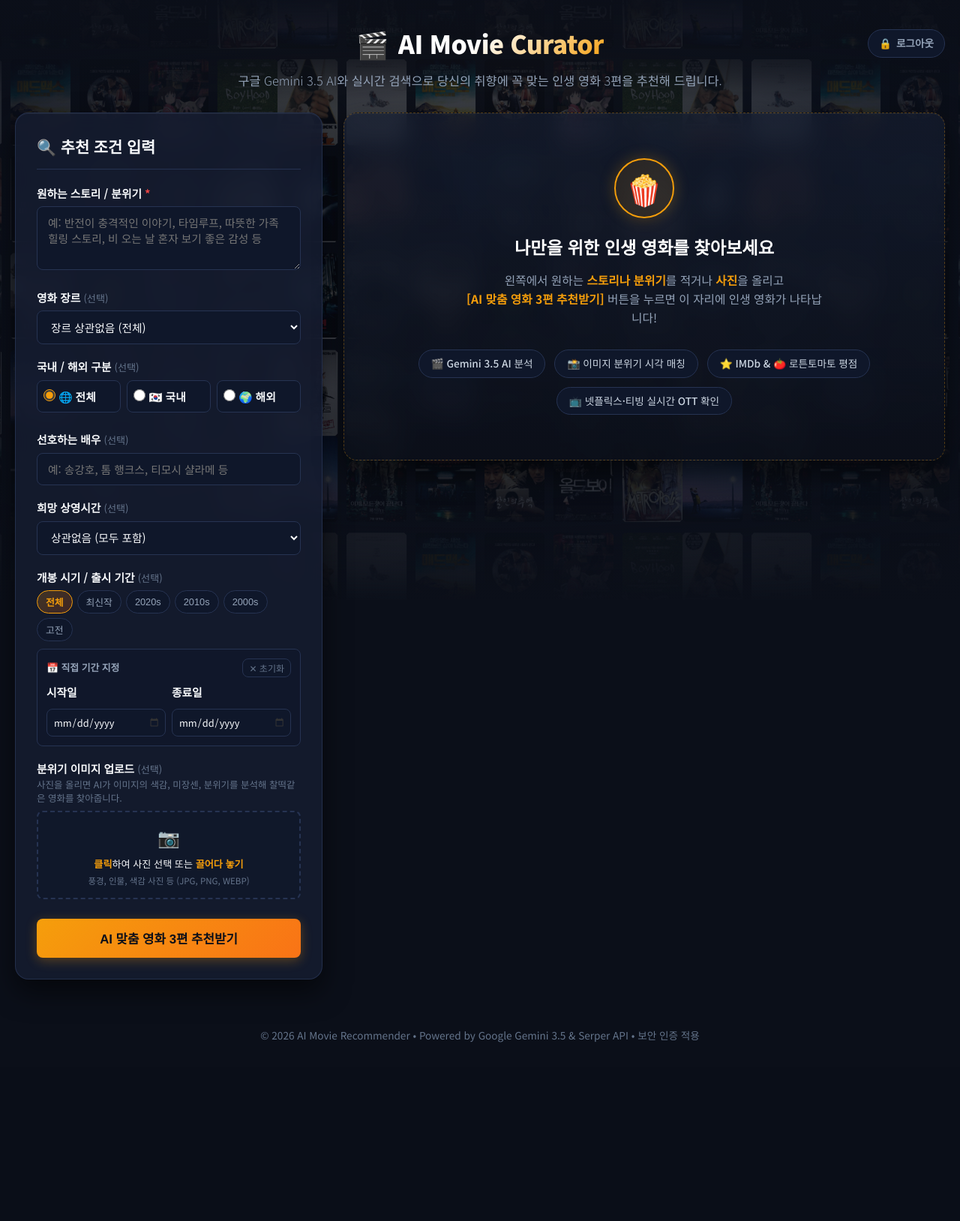
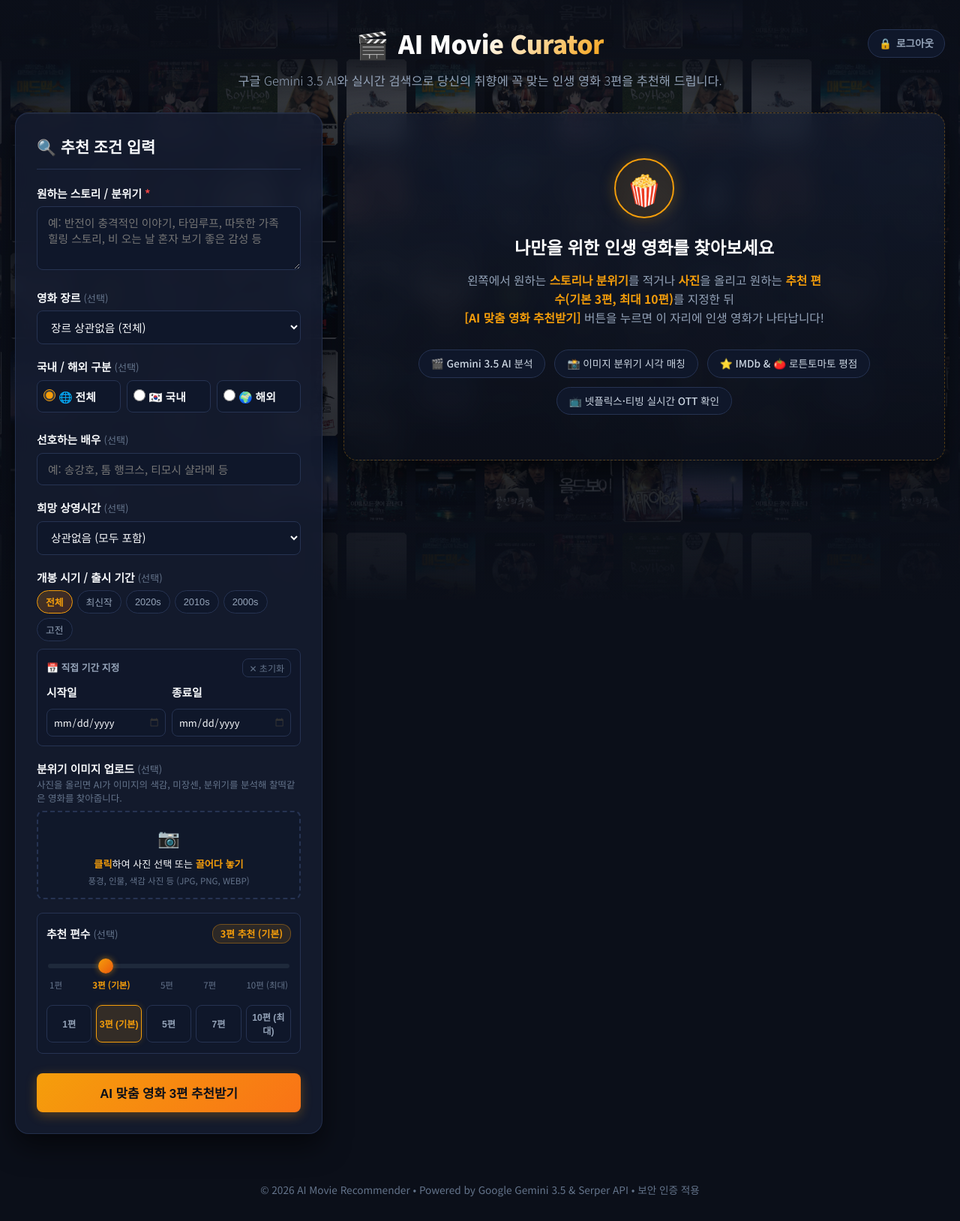
Before and after one commit to Nulbam/movie-recommender, a Flask app: page / in a window 1280 px wide. Shown: the whole page at 75% size. Before the commit the page ends 1390 px from the top, so only its background shows below. Run offline with Flask 3, Linux system fonts and the light colour scheme; the visitor is signed in with stand-in values (Sample User, id 1).

Commit message:
feat: 추천 영화 편수 선택 기능 추가 (기본 3편, 최대 10편) 및 멀티스레드 병렬 검색 최적화

```diff
--- a/app.py
+++ b/app.py
@@ -5,6 +5,7 @@ import logging
 import urllib.parse
 import requests
 import base64
+import concurrent.futures
 from dotenv import load_dotenv
 from flask import Flask, render_template, request, jsonify, send_from_directory, make_response, session, redirect, url_for
 from google import genai
@@ -216,7 +217,7 @@ def service_worker():
 
 @app.route("/recommend", methods=["POST"])
 def recommend():
-    """사용자 조건(캘린더 개봉기간 포함)에 맞춰 영화 3편을 추천하고 정밀 OTT 정보를 결합하여 반환"""
+    """사용자 조건(캘린더 개봉기간 및 추천 편수 포함)에 맞춰 영화를 추천하고 정밀 OTT 정보를 결합하여 반환"""
     if not session.get("authenticated"):
         return jsonify({"success": False, "error": "인증되지 않은 접근입니다. 먼저 비밀번호로 로그인해 주세요."}), 401
 
@@ -230,6 +231,16 @@ def recommend():
     runtime = data.get("runtime", "").strip()
     start_date = data.get("start_date", "").strip()
     end_date = data.get("end_date", "").strip()
+
+    # 추천 희망 편수 (기본 3편, 최소 1편, 최대 10편 선택 가능)
+    try:
+        count = int(data.get("count", 3))
+        if count < 1:
+            count = 1
+        elif count > 10:
+            count = 10
+    except (ValueError, TypeError):
+        count = 3
 
     # 1. 백엔드 필수 입력값 유효성 검증 (스토리 분위기 텍스트 또는 첨부 이미지 중 하나는 필수)
     if not keyword and not image_data:
@@ -263,9 +274,9 @@ def recommend():
     # 4. 국내 / 해외 / 전체 구분 필터링 룰 설정
     if origin == "해외":
         origin_text = "해외 영화 (외화)"
-        origin_strict_rule = """
+        origin_strict_rule = f"""
 [🚨 절대 규칙 1: 100% 순수 해외 영화만 추천할 것 (국내/한국 작품 엄격 배제)]
-- 추천하는 3편 모두 반드시 미국(할리우드), 영국, 프랑스, 일본, 독일 등 '외국'에서 제작된 순수 해외 영화(외화)여야 합니다.
+- 추천하는 {count}편 모두 반드시 미국(할리우드), 영국, 프랑스, 일본, 독일 등 '외국'에서 제작된 순수 해외 영화(외화)여야 합니다.
 - 한국(대한민국) 영화, 한국 감독/제작사 영화, 한국어가 주 언어인 영화, K-콘텐츠는 단 1편도 포함해서는 안 됩니다. (절대 금지)
 
 [🚨 절대 규칙 2: 오직 '단편/장편 영화(Feature Film)'만 추천할 것 (드라마 배제)]
@@ -274,9 +285,9 @@ def recommend():
 """
     elif origin == "국내":
         origin_text = "국내 영화 (한국 영화)"
-        origin_strict_rule = """
+        origin_strict_rule = f"""
 [🚨 절대 규칙 1: 100% 순수 대한민국(한국) 영화만 추천할 것]
-- 추천하는 3편 모두 반드시 대한민국에서 제작된 '한국 영화'여야 합니다.
+- 추천하는 {count}편 모두 반드시 대한민국에서 제작된 '한국 영화'여야 합니다.
 - 해외 영화(외화), 외국 영화, 외국 합작 작품은 단 1편도 포함하지 마세요.
 
 [🚨 절대 규칙 2: 오직 '극장용 한국 영화'만 추천할 것 (드라마 배제)]
@@ -285,9 +296,9 @@ def recommend():
 """
     else:
         origin_text = "전체 (국내 및 해외 영화 모두 포함)"
-        origin_strict_rule = """
+        origin_strict_rule = f"""
 [🚨 절대 규칙 1: 제작 국가 무관 (국내 영화 및 해외 영화 모두 자유롭게 추천 가능)]
-- 대한민국 영화와 해외 영화 구분 없이, 사용자가 원하는 스토리/분위기에 가장 잘 어울리는 최고의 명작 영화 3편을 추천하세요.
+- 대한민국 영화와 해외 영화 구분 없이, 사용자가 원하는 스토리/분위기에 가장 잘 어울리는 최고의 명작 영화 {count}편을 추천하세요.
 - 한국 영화와 해외 영화가 골고루 섞여도 좋습니다.
 
 [🚨 절대 규칙 2: 오직 '단편/장편 영화(Feature Film)'만 추천할 것 (드라마 배제)]
@@ -300,27 +311,27 @@ def recommend():
     if start_date and end_date:
         date_filter_rule = f"""
 [🚨 절대 규칙 3: 개봉 시기 / 출시 기간 엄격 제한]
-- 반드시 {start_date} ~ {end_date} 사이에 극장 개봉(출시)된 영화만 3편 추천하세요.
+- 반드시 {start_date} ~ {end_date} 사이에 극장 개봉(출시)된 영화만 {count}편 추천하세요.
 - 이 개봉 기간을 벗어난 연도에 나온 영화는 단 1편도 추천해서는 안 됩니다.
 """
     elif start_date:
         date_filter_rule = f"""
 [🚨 절대 규칙 3: 개봉 시기 / 출시 기간 엄격 제한]
-- 반드시 {start_date} 이후에 개봉한 최신 영화만 3편 추천하세요.
+- 반드시 {start_date} 이후에 개봉한 최신 영화만 {count}편 추천하세요.
 """
     elif end_date:
         date_filter_rule = f"""
 [🚨 절대 규칙 3: 개봉 시기 / 출시 기간 엄격 제한]
-- 반드시 {end_date} 이전에 개봉한 영화만 3편 추천하세요.
+- 반드시 {end_date} 이전에 개봉한 영화만 {count}편 추천하세요.
 """
 
     # 6. 이미지 시각 분석 룰 구성
     image_analysis_rule = ""
     if image_part:
-        image_analysis_rule = """
+        image_analysis_rule = f"""
 [🚨 절대 규칙 4: 첨부 이미지(비주얼) 정밀 시각 분석 및 분위기/상황 매칭]
 - 사용자가 첨부한 이미지의 시각적 요소(색감, 조명, 계절감, 공간 배경, 등장인물의 상황/감정, 미장센, 영상미)를 깊이 있게 분석하세요.
-- 추천하는 영화 3편은 반드시 이 첨부 이미지의 분위기나 상황, 영상미와 찰떡같이 어울리는 작품이어야 합니다.
+- 추천하는 영화 {count}편은 반드시 이 첨부 이미지의 분위기나 상황, 영상미와 찰떡같이 어울리는 작품이어야 합니다.
 - 각 영화의 recommendation_reason(추천 이유)에 사용자가 업로드한 이미지의 어떤 시각적 분위기나 상황(예: '비 오는 푸른빛 골목의 차분한 분위기', '따뜻한 노을빛 색감과 낭만', '쓸쓸하고 고독한 감성', '청량하고 싱그러운 여름 풍경' 등)과 영화가 왜 어울리는지 구체적으로 연결지어 작성해 주세요.
 """
 
@@ -333,7 +344,7 @@ def recommend():
 
     prompt = f"""
 당신은 영화의 국적, 포맷, 개봉연도, 그리고 첨부된 이미지의 시각적 미장센을 매우 정밀하게 검증하는 최고 수준의 전문 영화 큐레이터입니다.
-사용자의 아래 요청 조건{'(및 첨부된 분위기 사진)' if image_part else ''}을 분석하여, 조건에 100% 부합하는 서로 다른 3편의 영화를 엄선해 주세요.
+사용자의 아래 요청 조건{'(및 첨부된 분위기 사진)' if image_part else ''}을 분석하여, 조건에 100% 부합하는 서로 다른 {count}편의 영화를 엄선해 주세요.
 
 [사용자 요청 조건]
 - 원하는 분위기 / 스토리: {keyword}
@@ -343,13 +354,14 @@ def recommend():
 - 선호하는 배우: {actor if actor else '상관없음'}
 - 희망 상영시간: {runtime if runtime else '상관없음'}
 - 희망 개봉기간: {f'{start_date} ~ {end_date}' if (start_date or end_date) else '제한없음'}
+- 추천 희망 편수: {count}편
 
 {origin_strict_rule}
 {date_filter_rule}
 {image_analysis_rule}
 {rating_rule}
 
-반드시 아래와 같은 JSON 배열 형식으로만 응답해 주세요 (총 3개의 영화 객체):
+반드시 아래와 같은 JSON 배열 형식으로만 응답해 주세요 (총 {count}개의 영화 객체):
 [
   {{
     "title": "영화 공식 한국어 제목",
@@ -408,8 +420,7 @@ def recommend():
         if isinstance(movies_data, dict):
             movies_data = [movies_data]
 
-        enriched_movies = []
-        for idx, movie_info in enumerate(movies_data[:3], start=1):
+        def enrich_movie_item(rank_idx, movie_info):
             movie_title = movie_info.get("title", "")
             release_year = movie_info.get("release_year", "")
             production_country = movie_info.get("production_country", "해외" if origin == "해외" else "대한민국")
@@ -418,8 +429,8 @@ def recommend():
             poster_url = search_poster_serper(movie_title, release_year)
             ott_info = search_ott_realtime(movie_title)
 
-            enriched_movies.append({
-                "rank": idx,
+            return {
+                "rank": rank_idx,
                 "title": movie_title,
                 "original_title": movie_info.get("original_title", ""),
                 "english_title": english_title,
@@ -435,7 +446,15 @@ def recommend():
                 "recommendation_reason": movie_info.get("recommendation_reason", "조건에 꼭 맞는 영화입니다."),
                 "poster_url": poster_url,
                 "ott_info": ott_info
-            })
+            }
+
+        # 최대 5개 스레드로 병렬 포스터 및 OTT 정보 검색 (최대 10편 추천도 신속 완료)
+        with concurrent.futures.ThreadPoolExecutor(max_workers=min(count, 5)) as executor:
+            futures = [
+                executor.submit(enrich_movie_item, idx, m_info)
+                for idx, m_info in enumerate(movies_data[:count], start=1)
+            ]
+            enriched_movies = [f.result() for f in futures]
 
         return jsonify({
             "success": True,
--- a/static/css/style.css
+++ b/static/css/style.css
@@ -690,6 +690,124 @@ textarea {
     margin-bottom: 6px;
 }
 
+/* 추천 편수 선택 (슬라이더 및 빠른 칩) */
+.count-group {
+    background-color: rgba(15, 23, 42, 0.45);
+    border: 1px solid var(--border-color);
+    border-radius: var(--radius-sm);
+    padding: 14px 12px;
+}
+
+.count-header {
+    display: flex;
+    justify-content: space-between;
+    align-items: center;
+    margin-bottom: 8px;
+}
+
+.count-header label {
+    margin-bottom: 0;
+}
+
+.count-badge {
+    font-size: 0.8rem;
+    font-weight: 700;
+    color: var(--accent-gold);
+    background-color: rgba(245, 158, 11, 0.12);
+    border: 1px solid rgba(245, 158, 11, 0.35);
+    padding: 2px 10px;
+    border-radius: 12px;
+}
+
+.count-slider-wrapper {
+    padding: 6px 2px 8px;
+}
+
+.count-range-slider {
+    -webkit-appearance: none;
+    appearance: none;
+    width: 100%;
+    height: 6px;
+    border-radius: 3px;
+    background: #1e293b;
+    outline: none;
+    cursor: pointer;
+    transition: var(--transition);
+}
+
+.count-range-slider::-webkit-slider-thumb {
+    -webkit-appearance: none;
+    appearance: none;
+    width: 20px;
+    height: 20px;
+    border-radius: 50%;
+    background: linear-gradient(135deg, var(--accent-gold) 0%, #ea580c 100%);
+    cursor: pointer;
+    box-shadow: 0 0 8px rgba(245, 158, 11, 0.6);
+    transition: transform 0.15s ease, box-shadow 0.15s ease;
+}
+
+.count-range-slider::-webkit-slider-thumb:hover {
+    transform: scale(1.15);
+    box-shadow: 0 0 12px rgba(245, 158, 11, 0.9);
+}
+
+.count-range-slider::-moz-range-thumb {
+    width: 20px;
+    height: 20px;
+    border-radius: 50%;
+    background: linear-gradient(135deg, var(--accent-gold) 0%, #ea580c 100%);
+    cursor: pointer;
+    border: none;
+    box-shadow: 0 0 8px rgba(245, 158, 11, 0.6);
+}
+
+.count-scale {
+    display: flex;
+    justify-content: space-between;
+    font-size: 0.72rem;
+    color: var(--text-muted);
+    margin-top: 6px;
+    padding: 0 2px;
+}
+
+.count-scale .scale-default {
+    color: var(--accent-gold);
+    font-weight: 600;
+}
+
+.count-chips {
+    display: flex;
+    gap: 6px;
+    margin-top: 10px;
+}
+
+.count-chip {
+    flex: 1;
+    padding: 6px 0;
+    background-color: var(--bg-input);
+    border: 1px solid var(--border-color);
+    color: var(--text-secondary);
+    border-radius: var(--radius-sm);
+    font-size: 0.76rem;
+    font-weight: 600;
+    cursor: pointer;
+    transition: var(--transition);
+    text-align: center;
+}
+
+.count-chip:hover {
+    border-color: var(--accent-gold);
+    color: var(--text-primary);
+}
+
+.count-chip.active {
+    background: rgba(245, 158, 11, 0.15);
+    border-color: var(--accent-gold);
+    color: var(--accent-gold);
+    box-shadow: 0 0 8px rgba(245, 158, 11, 0.2);
+}
+
 /* 제출 버튼 */
 .btn {
     width: 100%;
@@ -943,8 +1061,9 @@ textarea {
 }
 
 .rank-default {
-    background: #1e293b;
-    color: #f8fafc;
+    background: linear-gradient(135deg, #1e293b 0%, #0f172a 100%);
+    color: #cbd5e1;
+    border: 1px solid rgba(255, 255, 255, 0.12);
 }
 
 /* 우측 영역: 상세 정보 */
--- a/static/js/app.js
+++ b/static/js/app.js
@@ -32,6 +32,51 @@ document.addEventListener("DOMContentLoaded", () => {
     const imagePreview = document.getElementById("imagePreview");
     const previewFilename = document.getElementById("previewFilename");
     const removeImageBtn = document.getElementById("removeImageBtn");
+
+    // 추천 편수(슬라이더 및 칩) 관련 DOM 엘리먼트 및 상태
+    const recommendCountInput = document.getElementById("recommendCount");
+    const countBadge = document.getElementById("countBadge");
+    const countChips = document.querySelectorAll(".count-chip");
+
+    let currentRecommendCount = 3;
+
+    function setRecommendCount(newCount) {
+        currentRecommendCount = Math.max(1, Math.min(10, parseInt(newCount, 10) || 3));
+        if (recommendCountInput) {
+            recommendCountInput.value = currentRecommendCount;
+        }
+        if (countBadge) {
+            countBadge.textContent = currentRecommendCount === 3 ? "3편 추천 (기본)" : `${currentRecommendCount}편 추천`;
+        }
+        if (submitBtn && !submitBtn.disabled) {
+            const btnText = submitBtn.querySelector(".btn-text");
+            if (btnText) {
+                btnText.textContent = `AI 맞춤 영화 ${currentRecommendCount}편 추천받기`;
+            }
+        }
+        // 활성화된 칩 버튼 동기화
+        countChips.forEach(chip => {
+            const chipCount = parseInt(chip.getAttribute("data-count"), 10);
+            if (chipCount === currentRecommendCount) {
+                chip.classList.add("active");
+            } else {
+                chip.classList.remove("active");
+            }
+        });
+    }
+
+    if (recommendCountInput) {
+        recommendCountInput.addEventListener("input", (e) => {
+            setRecommendCount(e.target.value);
+        });
+    }
+
+    countChips.forEach(chip => {
+        chip.addEventListener("click", () => {
+            const c = chip.getAttribute("data-count");
+            setRecommendCount(c);
+        });
+    });
 
     let uploadedImageBase64 = null;
 
@@ -271,6 +316,7 @@ document.addEventListener("DOMContentLoaded", () => {
                     "Content-Type": "application/json"
                 },
                 body: JSON.stringify({
+                    count: currentRecommendCount,
                     genre: genre,
                     origin: origin,
                     keyword: keyword,
@@ -333,11 +379,16 @@ document.addEventListener("DOMContentLoaded", () => {
             return;
         }
 
-        const resultSubtitle = document.querySelector(".result-subtitle");
+        const resultSubtitle = document.getElementById("resultSubtitle") || document.querySelector(".result-subtitle");
         if (resultSubtitle) {
             resultSubtitle.innerHTML = hasImage
-                ? "📸 <strong>첨부하신 사진의 분위기와 미장센</strong>에 꼭 어울리는 3편의 영화를 엄선했습니다."
-                : "당신의 취향 조건에 가장 잘 맞는 3편의 영화를 엄선했습니다.";
+                ? `📸 <strong>첨부하신 사진의 분위기와 미장센</strong>에 꼭 어울리는 ${movies.length}편의 영화를 엄선했습니다.`
+                : `당신의 취향 조건에 가장 잘 맞는 ${movies.length}편의 영화를 엄선했습니다.`;
+        }
+
+        const resultTitle = document.getElementById("resultTitle") || document.querySelector(".result-section-title");
+        if (resultTitle) {
+            resultTitle.textContent = `✨ AI 맞춤 영화 추천 (총 ${movies.length}편)`;
         }
 
         const rankBadges = [
@@ -347,7 +398,7 @@ document.addEventListener("DOMContentLoaded", () => {
         ];
 
         movies.forEach((movie, index) => {
-            const rankInfo = rankBadges[index] || { icon: "🎬", label: `추천 ${index + 1}`, class: "rank-default" };
+            const rankInfo = rankBadges[index] || { icon: "🎬", label: `TOP ${index + 1} 추천작`, class: "rank-default" };
 
             const card = document.createElement("div");
             card.className = "card result-card";
@@ -556,19 +607,25 @@ document.addEventListener("DOMContentLoaded", () => {
     function setLoadingState(isLoading, hasImage = false) {
         if (isLoading) {
             submitBtn.disabled = true;
-            submitBtn.querySelector(".btn-text").textContent = hasImage ? "AI가 이미지 분위기와 영화를 매칭 중..." : "AI가 영화 3편을 정밀 큐레이션 중...";
+            submitBtn.querySelector(".btn-text").textContent = hasImage
+                ? "AI가 이미지 분위기와 영화를 매칭 중..."
+                : `AI가 영화 ${currentRecommendCount}편을 정밀 큐레이션 중...`;
             const loadingTitle = loadingSection.querySelector(".loading-title");
             const loadingDesc = loadingSection.querySelector(".loading-desc");
             if (loadingTitle) {
-                loadingTitle.textContent = hasImage ? "AI가 이미지의 시각적 미장센과 분위기를 분석하고 있습니다..." : "AI가 최적의 영화 3편을 큐레이션하고 있습니다...";
+                loadingTitle.textContent = hasImage
+                    ? "AI가 이미지의 시각적 미장센과 분위기를 분석하고 있습니다..."
+                    : `AI가 최적의 영화 ${currentRecommendCount}편을 큐레이션하고 있습니다...`;
             }
             if (loadingDesc) {
-                loadingDesc.textContent = hasImage ? "첨부하신 사진의 색감, 조명, 계절감 및 취향 조건에 꼭 맞는 인생 영화를 찾고 있습니다." : "선택하신 조건과 개봉 시기를 검증하고, 최신 포스터 및 실시간 OTT 정보를 조회 중입니다.";
+                loadingDesc.textContent = hasImage
+                    ? "첨부하신 사진의 색감, 조명, 계절감 및 취향 조건에 꼭 맞는 인생 영화를 찾고 있습니다."
+                    : "선택하신 조건과 개봉 시기를 검증하고, 최신 포스터 및 실시간 OTT 정보를 조회 중입니다.";
             }
             loadingSection.classList.remove("hidden");
         } else {
             submitBtn.disabled = false;
-            submitBtn.querySelector(".btn-text").textContent = "AI 맞춤 영화 3편 추천받기";
+            submitBtn.querySelector(".btn-text").textContent = `AI 맞춤 영화 ${currentRecommendCount}편 추천받기`;
             loadingSection.classList.add("hidden");
         }
     }
--- a/templates/index.html
+++ b/templates/index.html
@@ -3,7 +3,7 @@
 <head>
     <meta charset="UTF-8">
     <meta name="viewport" content="width=device-width, initial-scale=1.0">
-    <title>AI 영화 큐레이터 | 맞춤 영화 추천 서비스 (TOP 3)</title>
+    <title>AI 영화 큐레이터 | 맞춤 영화 추천 서비스 (기본 3편, 최대 10편)</title>
 
     <!-- PWA 웹앱 매니페스트 및 메타 설정 -->
     <link rel="manifest" href="{{ url_for('static', filename='manifest.json') }}">
@@ -179,6 +179,31 @@
                                 </div>
                             </div>
 
+                            <!-- 추천 영화 수 선택 (기본 3편, 최대 10편 선택 가능) -->
+                            <div class="form-group count-group">
+                                <div class="count-header">
+                                    <label for="recommendCount">추천 편수 <span class="optional">(선택)</span></label>
+                                    <span class="count-badge" id="countBadge">3편 추천 (기본)</span>
+                                </div>
+                                <div class="count-slider-wrapper">
+                                    <input type="range" id="recommendCount" name="count" min="1" max="10" value="3" step="1" class="count-range-slider" aria-label="추천 영화 수 슬라이더">
+                                    <div class="count-scale">
+                                        <span>1편</span>
+                                        <span class="scale-default">3편 (기본)</span>
+                                        <span>5편</span>
+                                        <span>7편</span>
+                                        <span>10편 (최대)</span>
+                                    </div>
+                                </div>
+                                <div class="count-chips">
+                                    <button type="button" class="count-chip" data-count="1">1편</button>
+                                    <button type="button" class="count-chip active" data-count="3">3편 (기본)</button>
+                                    <button type="button" class="count-chip" data-count="5">5편</button>
+                                    <button type="button" class="count-chip" data-count="7">7편</button>
+                                    <button type="button" class="count-chip" data-count="10">10편 (최대)</button>
+                                </div>
+                            </div>
+
                             <!-- 제출 버튼 -->
                             <button type="submit" id="submitBtn" class="btn btn-primary">
                                 <span class="btn-text">AI 맞춤 영화 3편 추천받기</span>
@@ -198,8 +223,8 @@
                         </div>
                         <h3 class="empty-title">나만을 위한 인생 영화를 찾아보세요</h3>
                         <p class="empty-desc">
-                            왼쪽에서 원하는 <strong>스토리나 분위기</strong>를 적거나 <strong>사진</strong>을 올리고<br>
-                            <strong>[AI 맞춤 영화 3편 추천받기]</strong> 버튼을 누르면 이 자리에 인생 영화가 나타납니다!
+                            왼쪽에서 원하는 <strong>스토리나 분위기</strong>를 적거나 <strong>사진</strong>을 올리고 원하는 <strong>추천 편수(기본 3편, 최대 10편)</strong>를 지정한 뒤<br>
+                            <strong>[AI 맞춤 영화 추천받기]</strong> 버튼을 누르면 이 자리에 인생 영화가 나타납니다!
                         </p>
                         <div class="empty-features">
                             <div class="feature-tag">🎬 Gemini 3.5 AI 분석</div>
@@ -212,7 +237,7 @@
                     <!-- 2. 로딩 상태 표시 카드 -->
                     <div id="loadingSection" class="card loading-card hidden">
                         <div class="spinner"></div>
-                        <h3 class="loading-title">AI가 최적의 영화 3편을 큐레이션하고 있습니다...</h3>
+                        <h3 class="loading-title">AI가 최적의 맞춤 영화를 큐레이션하고 있습니다...</h3>
                         <p class="loading-desc">선택하신 조건과 개봉 시기를 검증하고, 최신 포스터 및 실시간 OTT 정보를 조회 중입니다.</p>
                     </div>
 
@@ -225,11 +250,11 @@
                         </div>
                     </div>
 
-                    <!-- 4. 추천 결과 화면: TOP 3 카드 컨테이너 -->
+                    <!-- 4. 추천 결과 화면: 카드 컨테이너 -->
                     <div id="resultSection" class="result-wrapper hidden">
                         <div class="result-header">
-                            <h2 class="result-section-title">✨ AI 맞춤 영화 추천 TOP 3</h2>
-                            <p class="result-subtitle">당신의 취향 조건에 가장 잘 맞는 3편의 영화를 엄선했습니다.</p>
+                            <h2 class="result-section-title" id="resultTitle">✨ AI 맞춤 영화 추천 (총 3편)</h2>
+                            <p class="result-subtitle" id="resultSubtitle">당신의 취향 조건에 가장 잘 맞는 3편의 영화를 엄선했습니다.</p>
                         </div>
 
                         <div id="movieCardsContainer" class="movie-cards-container"></div>
```
